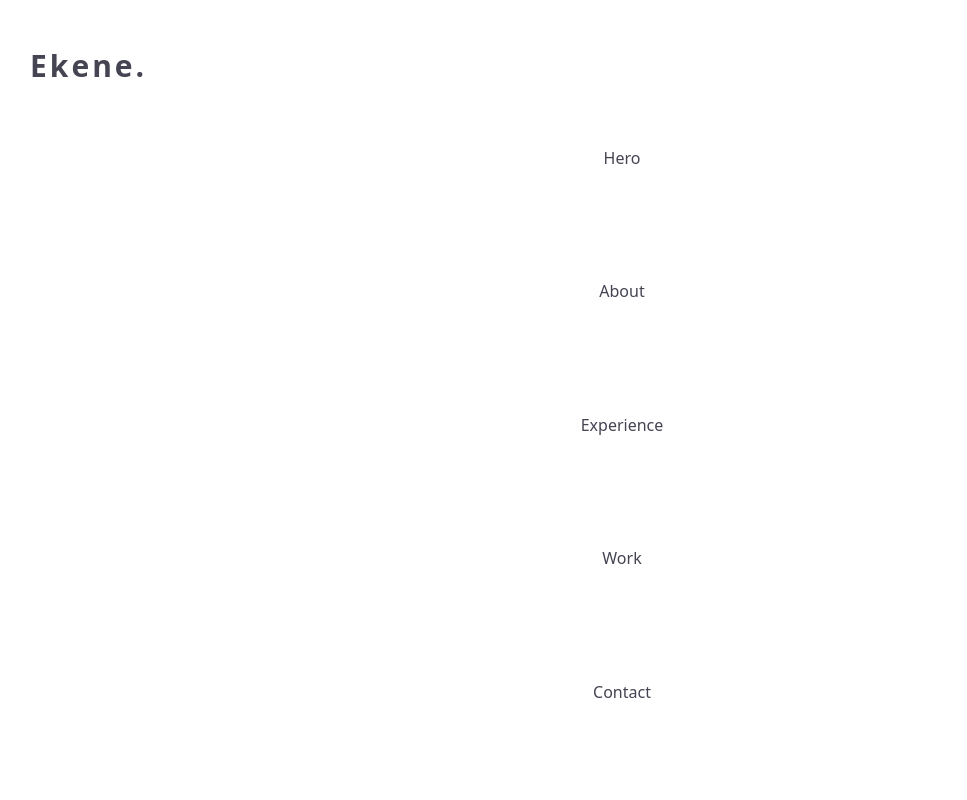
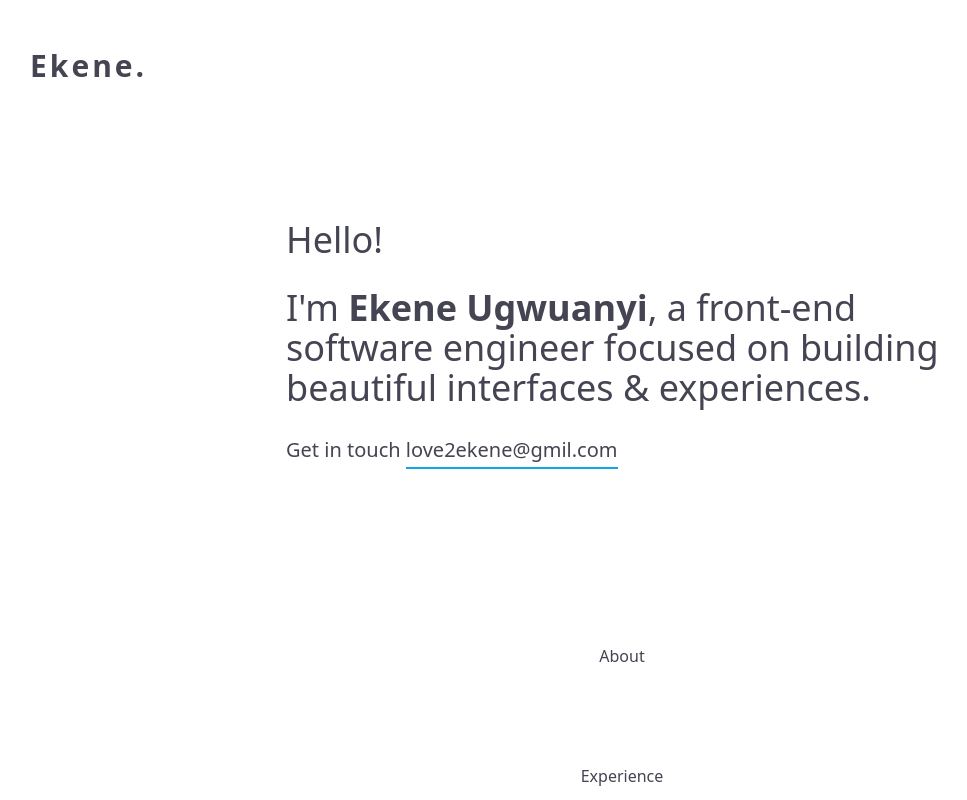
Before and after one commit to Hubnotch/my-portfolio, a Next.js app: page / in a window 1280 px wide. Shown: the top 800 px of the page, without its empty margins (18-985 px from the left). Built offline with nearby package versions, Linux system fonts and the light colour scheme.

Commit message:
a hero section

```diff
--- a/src/components/componet/Hero.tsx
+++ b/src/components/componet/Hero.tsx
@@ -1,10 +1,14 @@
 import React from 'react'
 
-type Props = {}
-
-const Hero = (props: Props) => {
+const Hero = () => {
   return (
-    <div className='p-12'>Hero</div>
+    <div className='py-12 px-12 md:py-28 md:px-14'>
+      <h1 className='my-6 font-light text-4xl'>Hello! </h1>
+      <h2 className='my-7 font-light md:text-4xl max-w-2xl text-2xl'>
+        I&apos;m <span className='font-bold'>Ekene Ugwuanyi</span>, a front-end software engineer focused on building beautiful interfaces & experiences. </h2>
+      <h3 className='my-5 text-sm md:text-xl'>
+        <span>Get in touch </span><a className='py-1 border-b-2 border-sky-500' href="mailto:love2ekene@gmail.com" target='_blank'>love2ekene@gmil.com</a></h3>
+    </div>
   )
 }
 export default Hero
```
